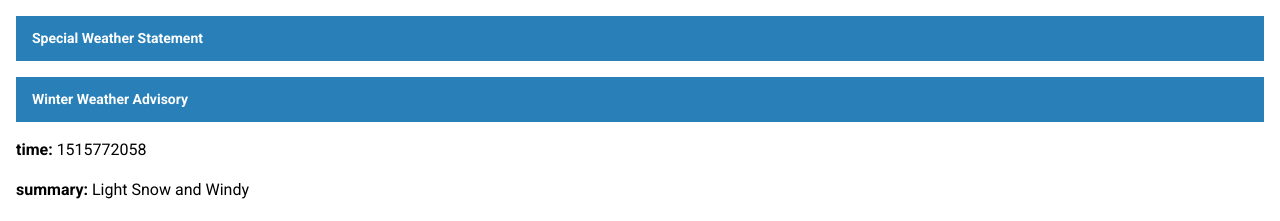
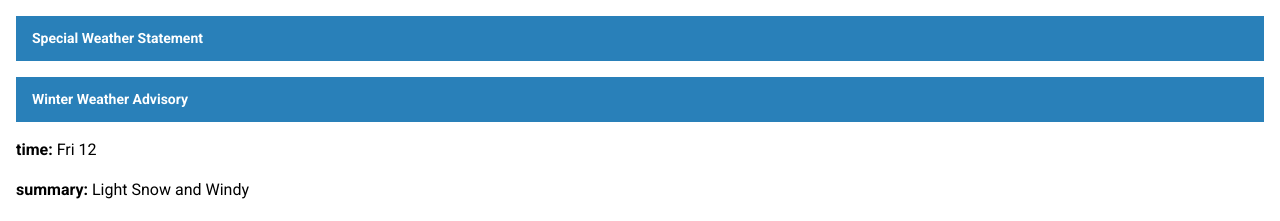
Before and after one commit to jdugdown/weather, a Vue app: page / in a window 1280 px wide. Shown: the top 221 px of the page. Built offline with nearby package versions, Linux system fonts and the light colour scheme; a web font is replaced by a local one.

Commit message:
add date formatting filter

```diff
--- a/src/components/Currently.vue
+++ b/src/components/Currently.vue
@@ -1,6 +1,6 @@
 <template>
   <div class="currently">
-    <p><strong>time:</strong> {{ forecast.time }}</p>
+    <p><strong>time:</strong> {{ forecast.time | formatDate }}</p>
     <p><strong>summary:</strong> {{ forecast.summary }}</p>
     <p><strong>icon:</strong> {{ forecast.icon }}</p>
     <p><strong>temperature:</strong> {{ forecast.temperature | temperature }}</p>
--- a/src/main.js
+++ b/src/main.js
@@ -2,6 +2,7 @@
 // (runtime-only or standalone) has been set in webpack.base.conf with an alias.
 import Vue from 'vue'
 import App from './App'
+import moment from 'moment'
 
 Vue.config.productionTip = false
 
@@ -29,3 +30,10 @@ Vue.filter('round', function (value) {
   value = Math.round(value)
   return value
 })
+
+Vue.filter('formatDate', function (value) {
+  if (!value) return ''
+  value = new Date(value*1000);
+  value = moment(value).format('ddd DD')
+  return value
+})
```
